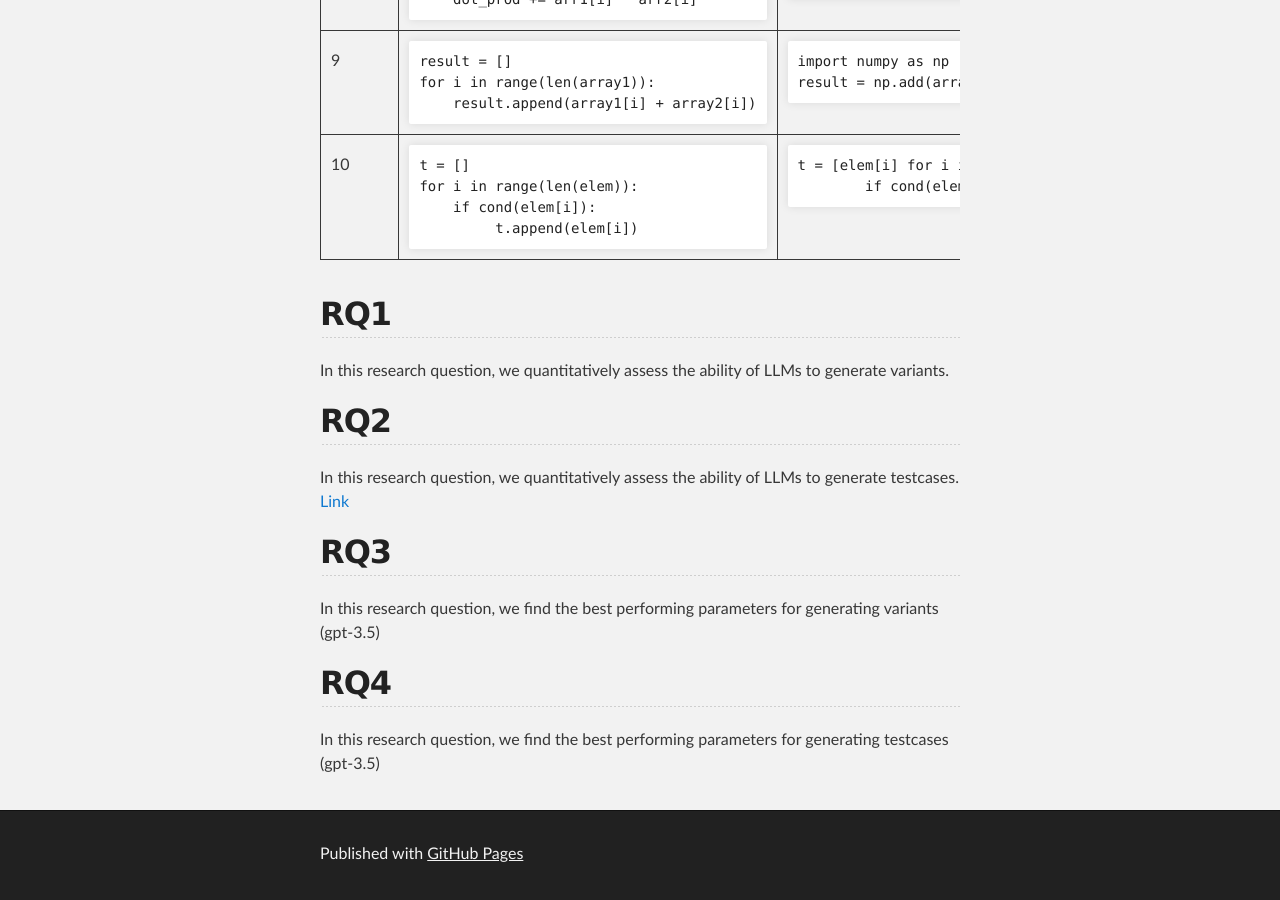
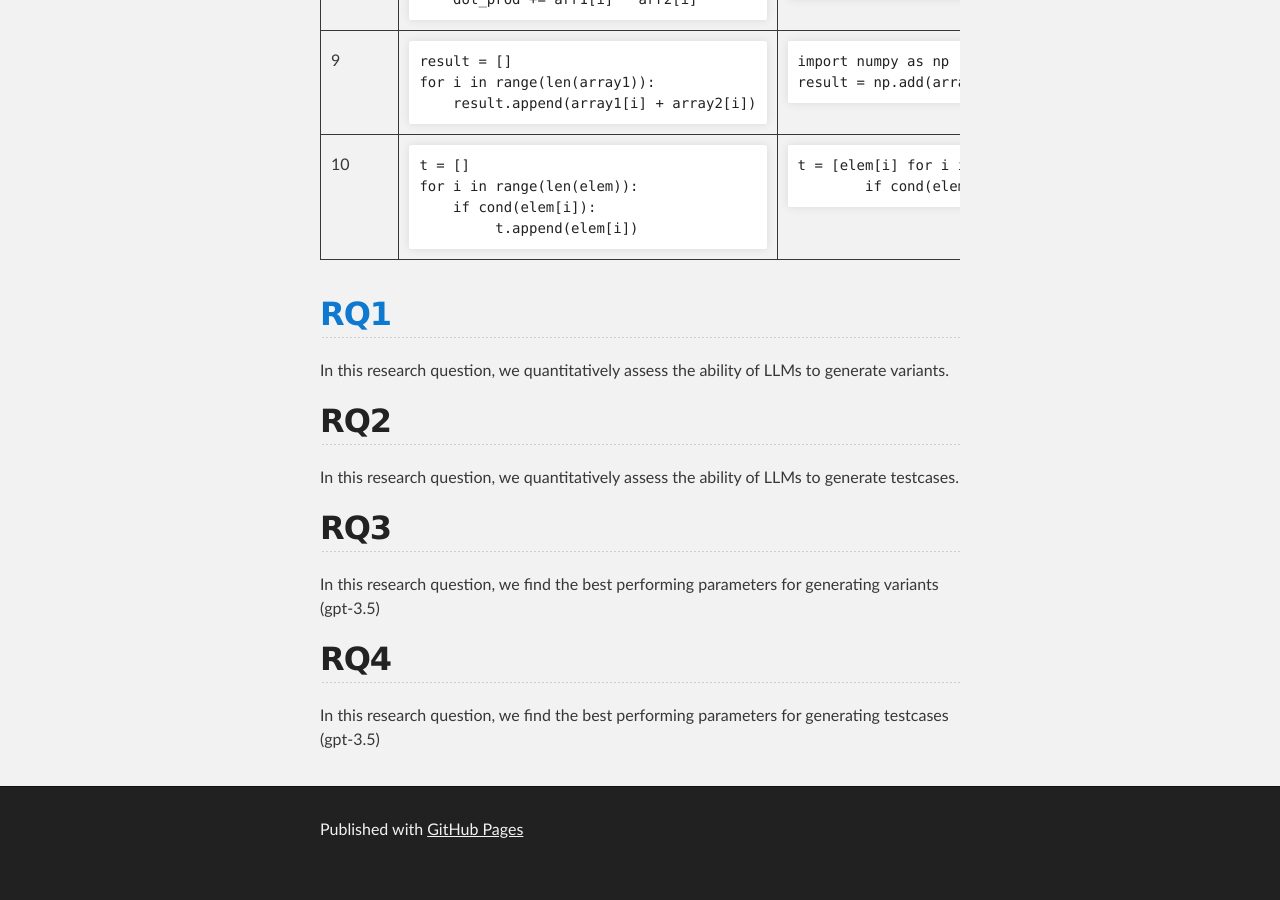
Before and after one commit to PyCraftTool/PyCraftTool.github.io, a Jekyll site: the page built from dataset.md, in a window 1280 px wide and 900 px high, scrolled down 1632 px. Built offline with Jekyll 4.4.1, drawn with Linux system fonts in a browser that asks for light colours; our own code applies the rules of GitHub Pages for plain Markdown files; after the commit the page ends 2508 px from its top, so only the background shows below that.

Commit message:
fix link

```diff
--- a/dataset.md
+++ b/dataset.md
@@ -350,14 +350,14 @@ t = [elem[i] for i in range(len(elem))
     </tr>
 </table>
 </div>
-## RQ1
+## [RQ1](/rq1)
 In this research question, we quantitatively
 assess the ability of LLMs to generate variants.
 
 ## RQ2
 In this research question, we quantitatively
 assess the ability of LLMs to generate testcases.
-[Link](/rq1)
+
 
 ## RQ3
 In this research question, we find the best performing parameters
```
